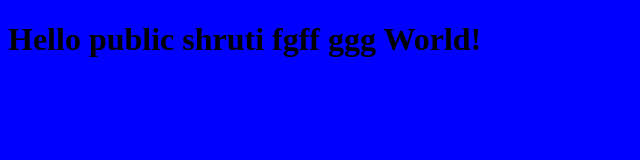
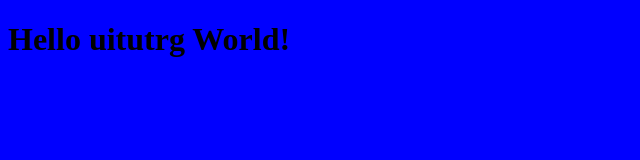
Before and after one commit to iiiiiiis/project1, a plain HTML site: page index.html in a window 1280 px wide. Shown: the whole page, without its empty margins (0-640 px from the left). Drawn offline with Linux system fonts and the light colour scheme.

```diff
--- a/index.html
+++ b/index.html
@@ -8,6 +8,6 @@
                     <link rel="stylesheet" href="style.css">
 </head>
 <body>
-                    <h1>Hello public shruti fgff ggg World!</h1>
+                    <h1>Hello uitutrg World!</h1>
 </body>
 </html>
```
